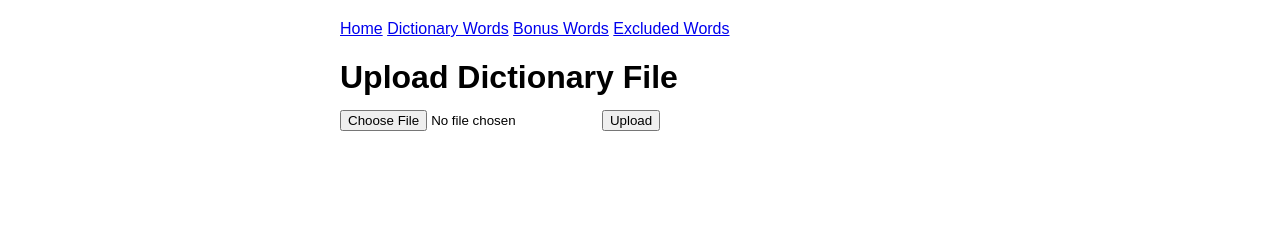
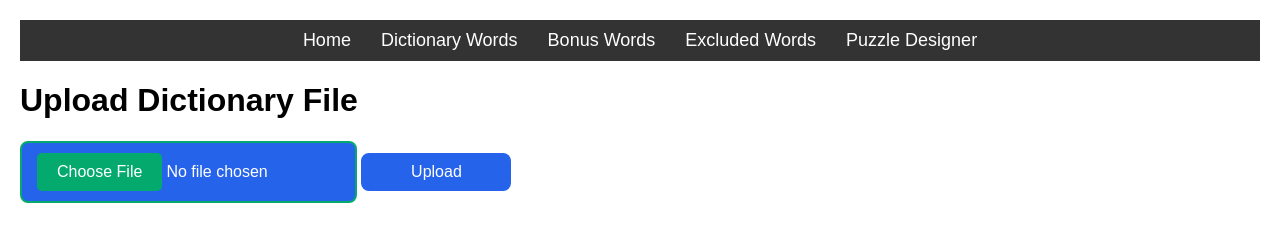
Before and after one commit to Motivesoft/wordgriddle, a website: page public/index.html in a window 1280 px wide. Drawn offline with Linux system fonts and the light colour scheme.

Commit message:
Add nice navigation

```diff
--- a/public/index.html
+++ b/public/index.html
@@ -1,22 +1,26 @@
 <!DOCTYPE html>
 <html lang="en">
+
 <head>
     <meta charset="UTF-8">
     <meta name="viewport" content="width=device-width, initial-scale=1.0">
+    <link rel="stylesheet" type="text/css" href="/style.css">
     <title>wordgriddle - dictionary upload</title>
-    <style>
-        body { font-family: Arial, sans-serif; max-width: 600px; margin: 0 auto; padding: 20px; }
-        #uploadForm { margin-bottom: 20px; }
-        #uploadStatus, #fileInfo { margin-top: 10px; }
-        #uploadProgress { width: 100%; }
-    </style>
 </head>
+
 <body>
-    <a href="/index.html">Home</a>
-    <a href="/admin/dictionary.html">Dictionary Words</a>
-    <a href="/admin/bonus.html">Bonus Words</a>
-    <a href="/admin/excluded.html">Excluded Words</a>
-    <h1>Upload Dictionary File</h>
+    <nav>
+        <ul>
+            <li><a href="/index.html">Home</a></li>
+            <li><a href="/admin/dictionary.html">Dictionary Words</a></li>
+            <li><a href="/admin/bonus.html">Bonus Words</a></li>
+            <li><a href="/admin/excluded.html">Excluded Words</a></li>
+            <li><a href="/admin/designer.html">Puzzle Designer</a></li>
+        </ul>
+    </nav>
+
+    <h1>Upload Dictionary File</h1>
+
     <form id="uploadForm" enctype="multipart/form-data">
         <input type="file" id="fileInput" name="file">
         <button type="submit">Upload</button>
@@ -26,7 +30,7 @@
     <div id="fileInfo"></div>
 
     <script>
-        document.getElementById('uploadForm').addEventListener('submit', function(e) {
+        document.getElementById('uploadForm').addEventListener('submit', function (e) {
             e.preventDefault();
 
             // Clear any previous information
@@ -45,24 +49,24 @@
             formData.append('file', file);
 
             const xhr = new XMLHttpRequest();
-            xhr.open('POST', '/api/dictionary/upload', true);
+            xhr.open('POST', '/api/bonus/upload', true);
 
-            xhr.upload.onprogress = function(e) {
+            xhr.upload.onprogress = function (e) {
                 if (e.lengthComputable) {
                     const percentComplete = (e.loaded / e.total) * 100;
                     updateProgress(percentComplete);
                 }
             };
 
-            xhr.onload = function() {
+            xhr.onload = function () {
                 if (xhr.status === 200) {
                     updateStatus('File uploaded successfully!');
                 } else {
                     const response = JSON.parse(xhr.responseText);
                     if (response === undefined) {
-                        updateStatus(`Upload failed. ${xhr.responseText}` );
+                        updateStatus(`Upload failed. ${xhr.responseText}`);
                     } else {
-                        updateStatus(`Upload failed. ${response.error}` );
+                        updateStatus(`Upload failed. ${response.error}`);
                     }
                 }
 
@@ -99,4 +103,5 @@
         }
     </script>
 </body>
+
 </html>
--- a/public/style.css
+++ b/public/style.css
@@ -8,6 +8,37 @@ body {
   font-family: Arial, sans-serif;
   margin: 0 auto;
   padding: 20px;
+}
+
+/* Links bar */
+
+nav {
+  background-color: #333;
+  padding: 10px 0;
+}
+
+nav ul {
+  list-style-type: none;
+  padding: 0;
+  margin: 0;
+  display: flex;
+  justify-content: center;
+}
+
+nav li {
+  margin: 0 15px;
+}
+
+nav a {
+  color: white;
+  text-decoration: none;
+  font-family: Arial, sans-serif;
+  font-size: 18px;
+  transition: color 0.3s ease;
+}
+
+nav a:hover {
+  color: #ffd700;
 }
 
 /* TODO Styles from index.html when we were prototyping file upload. See if we still need them */
@@ -60,7 +91,8 @@ body {
   margin: 15% auto;
   padding: 20px;
   border: 1px solid #888;
-    width: max-content; /* 80% is a good number, toos*/
+  width: max-content;
+  /* 80% is a good number, toos*/
 }
 
 .close {
@@ -86,7 +118,8 @@ button {
   border-radius: 8px;
   transition-duration: 0.4s;
   cursor: pointer;
-    width: 150px; /* Set a fixed width for consistency */
+  width: 150px;
+  /* Set a fixed width for consistency */
   transition: all 0.3s ease;
 }
 
@@ -150,7 +183,8 @@ button:active {
   height: 100%;
 }
 
-  .top-buttons, .bottom-buttons {
+.top-buttons,
+.bottom-buttons {
   display: flex;
   flex-direction: column;
 }
```
Also changed, not shown: public/admin/bonus.html (+10 -4 lines), public/admin/designer.html (added, +25 -0 lines), public/admin/dictionary.html (+10 -4 lines), public/admin/excluded.html (+10 -4 lines). Lines whose indentation alone changed are shown as unchanged.
